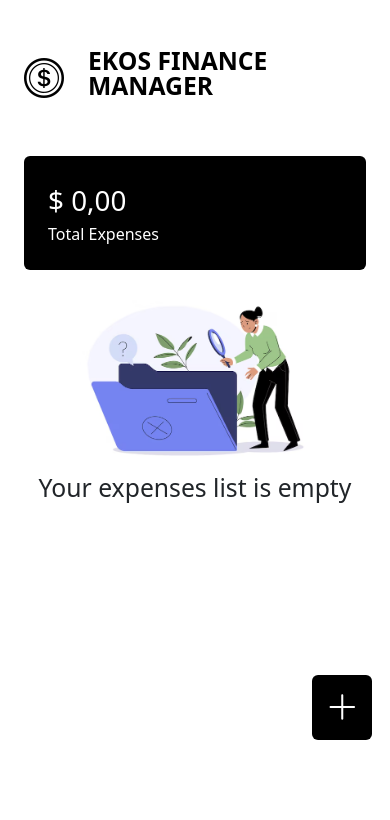
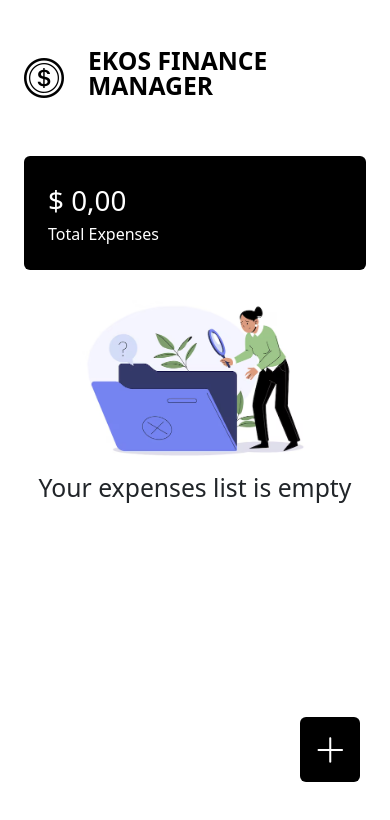
Before and after one commit to ndrew-os/personal-expenses, a React (Vite) app: page / in a window 390 px wide. Shown: the top 820 px of the page. Built offline with nearby package versions, Linux system fonts and the light colour scheme; no server answers.

Commit message:
fix: position of create button in mobile

```diff
--- a/src/views/Home/Home.tsx
+++ b/src/views/Home/Home.tsx
@@ -57,9 +57,6 @@ const Home = () => {
                     <div className="col-2 d-none d-md-flex justify-content-end">
                         <Button triggerModal={true} targetModal="#formModal" action={newExpense}>New</Button>
                     </div>
-                    <div className="d-inline-block d-md-none position-fixed home__create">
-                        <Button triggerModal={true} targetModal="#formModal" action={newExpense}><i className="bi bi-plus-lg"></i></Button>
-                    </div>
                 </header>
                 <div className="row d-flex mt-5">
                     <div className="col-12 col-lg-4 d-flex flex-column gap-3">
@@ -76,6 +73,9 @@ const Home = () => {
                     </div>
                 </div>
             </div>
+            <div className="d-inline-block d-md-none position-fixed home__create">
+                <Button triggerModal={true} targetModal="#formModal" action={newExpense}><i className="bi bi-plus-lg"></i></Button>
+            </div>
             <Modal {...modalInfo} />
         </div>
     )
--- a/src/views/Home/home.scss
+++ b/src/views/Home/home.scss
@@ -6,7 +6,7 @@
 
   &__create {
     inset-inline-start: 77vw;
-    inset-block-start: 80vh;
+    inset-block-start: 85vh;
 
     @media (width >= 576px) {
       inset-inline-start: 85vw;
```
